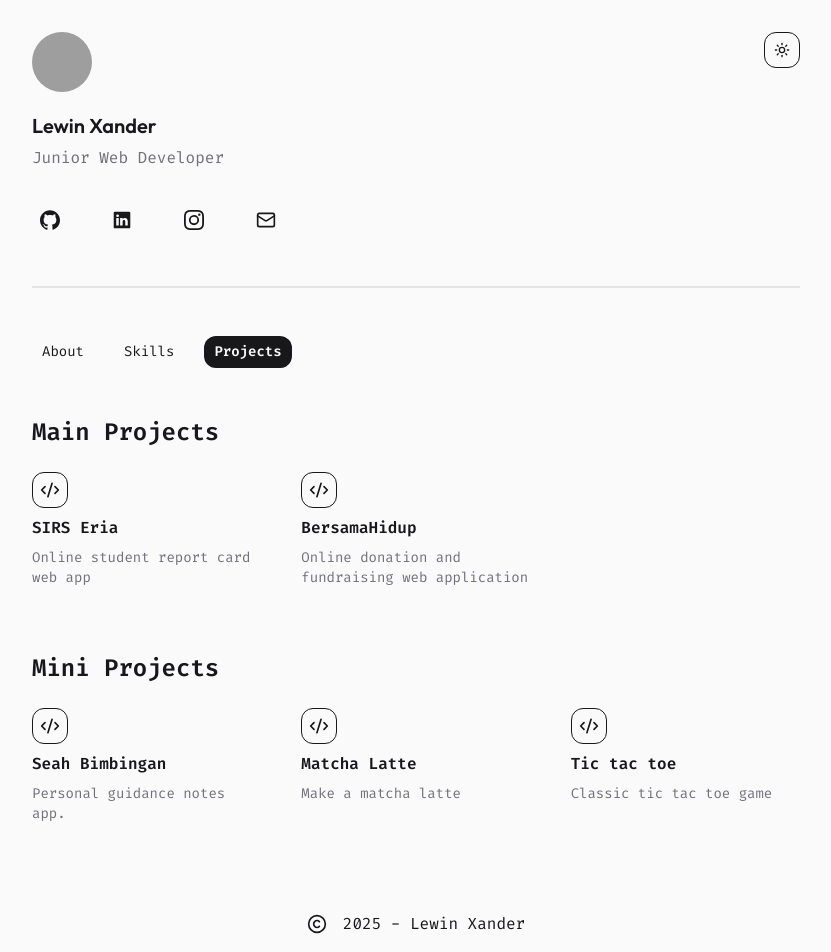
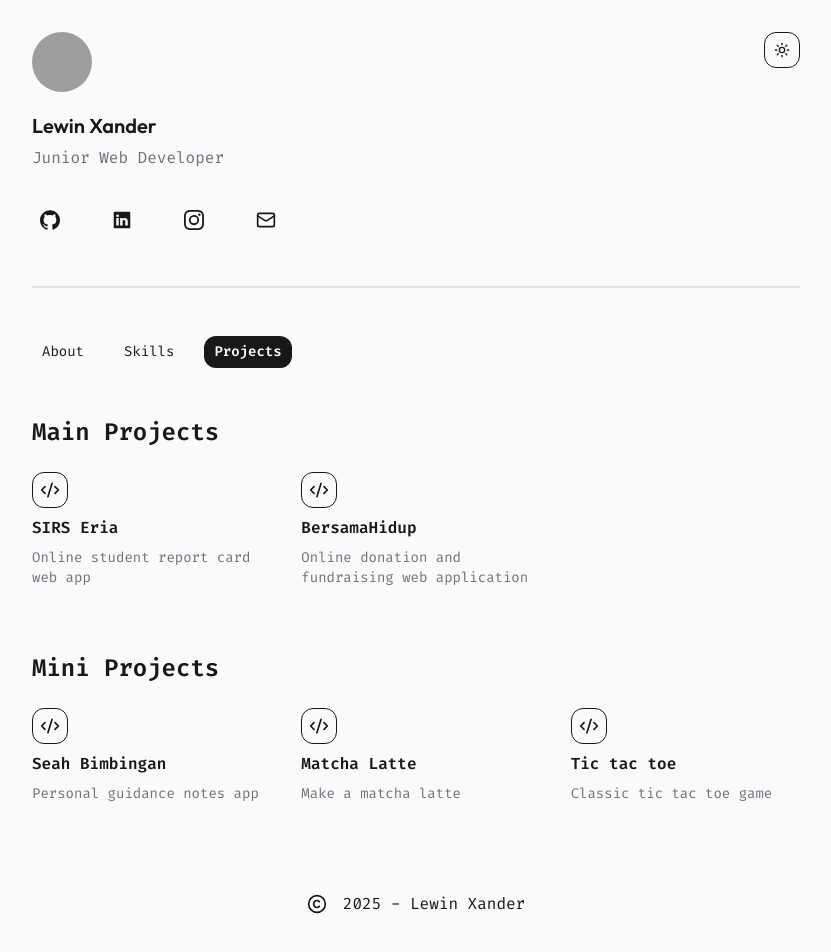
Before and after one commit to caclm10/new-portfolio, a Next.js app: page /projects in a window 1280 px wide. Shown: the top 952 px of the page, without its empty margins (224-1055 px from the left). Built offline with nearby package versions, Linux system fonts and the light colour scheme; grey boxes are pictures that could not be loaded.

Commit message:
fix: project and skill description

```diff
--- a/features/portfolio/components/skill.tsx
+++ b/features/portfolio/components/skill.tsx
@@ -48,7 +48,7 @@ function SkillList() {
 
             <FeaturesItem
                 title="MySQL"
-                description="My primary database when building applications that require a database"
+                description="My primary database when building applications that require a database."
                 icon={MysqlIcon}
             />
 
--- a/features/portfolio/data/projects.ts
+++ b/features/portfolio/data/projects.ts
@@ -70,7 +70,7 @@ const mainProjects: Project[] = [
 const miniProjects: Project[] = [
     {
         title: "Seah Bimbingan",
-        description: "Personal guidance notes app.",
+        description: "Personal guidance notes app",
         about: `Seah Bimbingan is a simple personal guidance notes application that allows you to record important details of your guidance sessions with your advisor, including the type of guidance (e.g., "Skripsi," "PKL," etc.). This application includes features such as recording your advisor's name, guidance topics, date of the session, and additional notes. The app is built using React and Chakra UI and is hosted online, so there's no need for manual installation.`,
         links: [
             {
```
